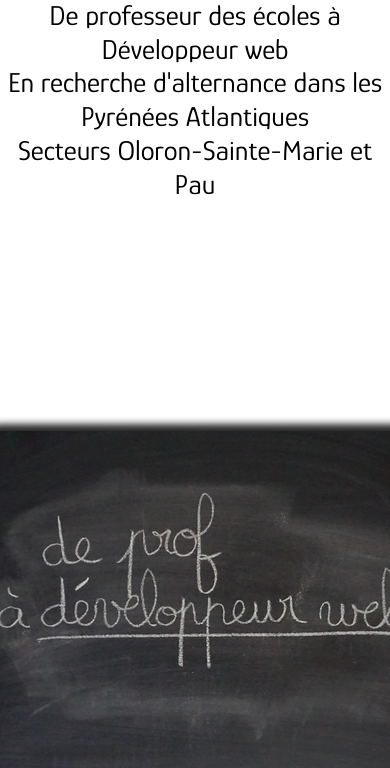
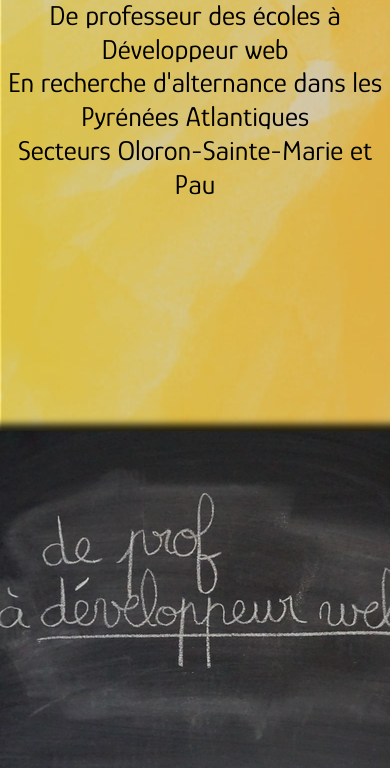
Before and after one commit to AdelineFernandez/AdelineFernandez.github.io, a plain HTML site: page index.html in a window 390 px wide. Shown: the part 586-1354 px from the top of the page. Drawn offline with Linux system fonts and the light colour scheme.

Commit message:
Update style.css

```diff
--- a/style.css
+++ b/style.css
@@ -18,7 +18,7 @@
 /******** Body ********/
 
 body {
-    background-image: url(./Assets/background.jpg) center/cover;
+    background: url(./Assets/background.jpg) center/cover;
     font-family : "font-2", Tahoma, Arial, serif;
     font-size: 1.35rem;
     line-height: normal;
@@ -413,7 +413,7 @@ h3 {
 @media screen and (max-width: 970px) {
 
     body {
-        background-image: url(./Assets/phone_background.jpg) center/cover;
+        background: url(./Assets/phone_background.jpg);
     }
 
     #topbar, nav ul {
```
